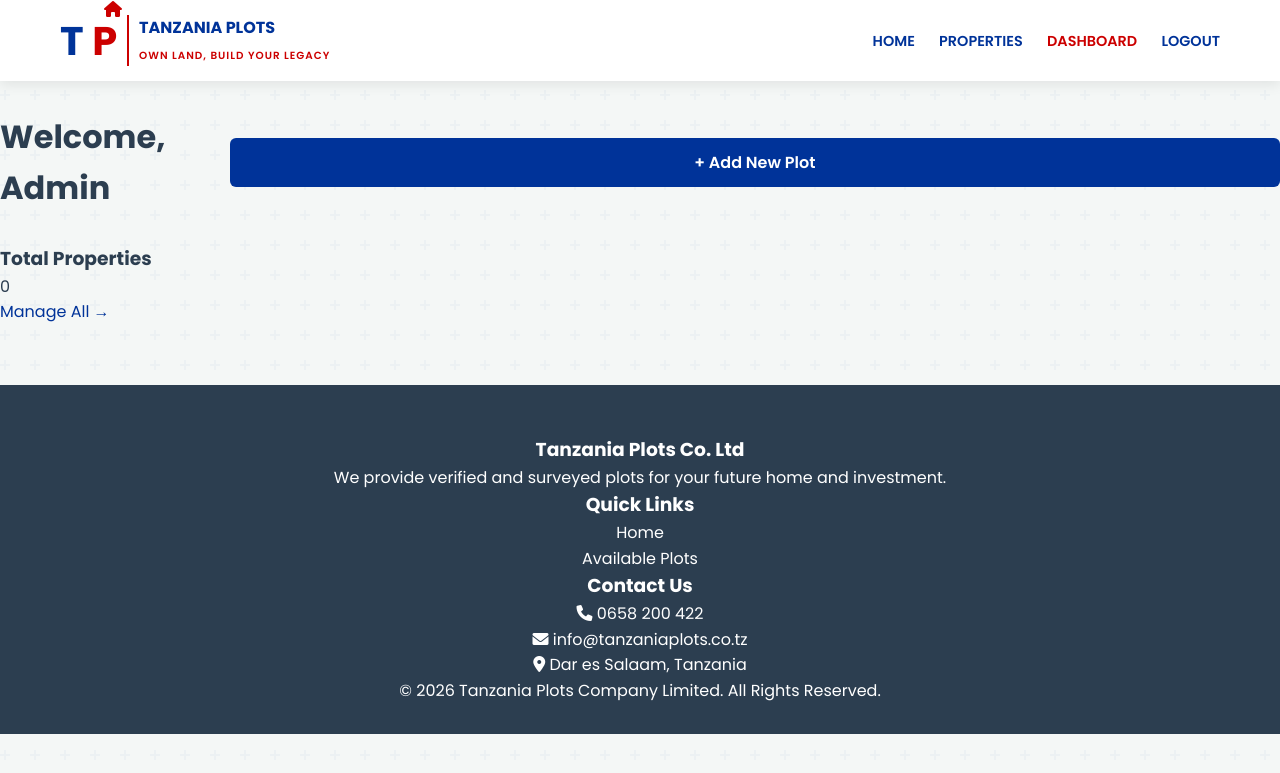
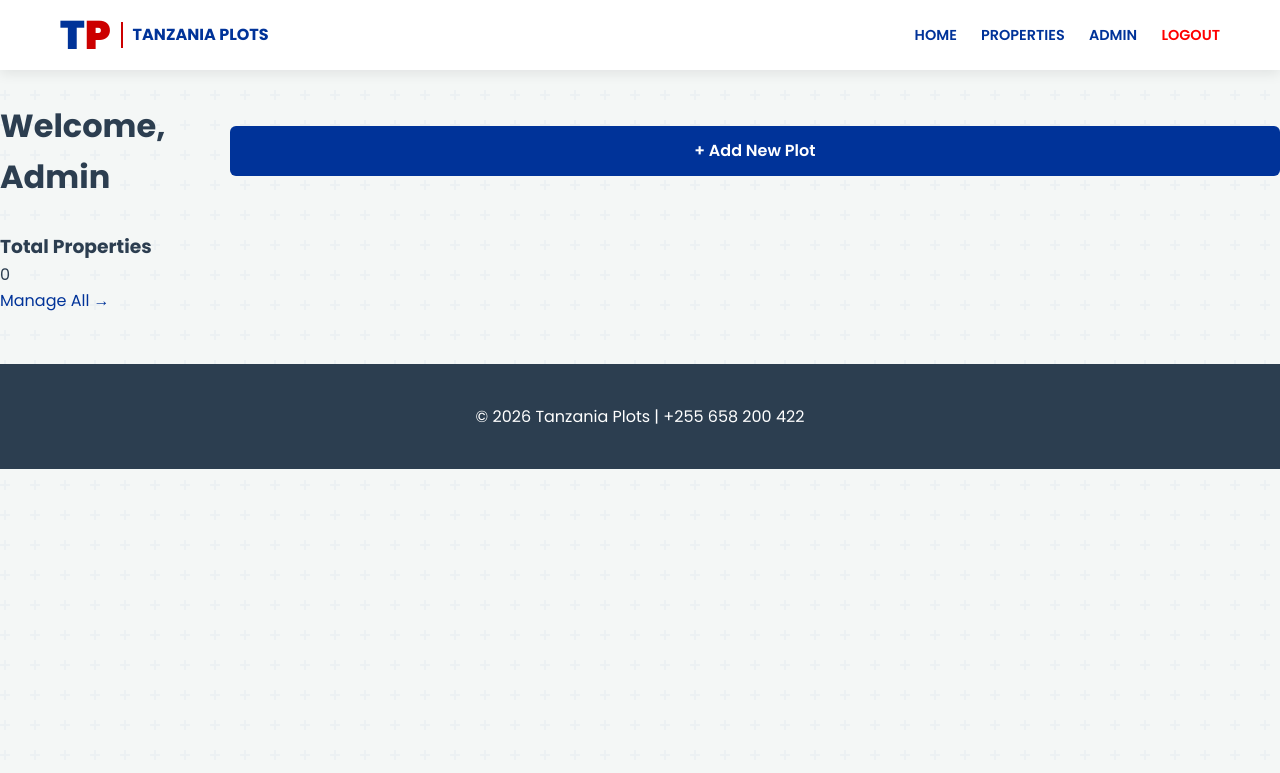
Before and after one commit to ngamilagaboniface-beep/tanzania_plots, a Flask app: page /admin in a window 1280 px wide. Shown: the top 773 px of the page. Run offline with Flask 3, Linux system fonts and the light colour scheme; the visitor is signed in with stand-in values (Sample User, id 1).

Commit message:
Update base.html structure and content

```diff
--- a/templates/base.html
+++ b/templates/base.html
@@ -3,86 +3,45 @@
 <head>
     <meta charset="UTF-8">
     <meta name="viewport" content="width=device-width, initial-scale=1.0">
-    <title>Tanzania Plots | Own Land, Build Your Legacy</title>
-
-    <link href="https://fonts.googleapis.com/css2?family=Poppins:wght@300;400;600;700&display=swap" rel="stylesheet">
-
+    <title>Tanzania Plots</title>
+    <link href="https://fonts.googleapis.com/css2?family=Poppins:wght@400;600;700;900&display=swap" rel="stylesheet">
     <link rel="stylesheet" href="https://cdnjs.cloudflare.com/ajax/libs/font-awesome/6.0.0/css/all.min.css">
-
     <link rel="stylesheet" href="{{ url_for('static', filename='css/style.css') }}">
 </head>
 <body>
-
     <header>
         <div class="container header-flex">
             <a href="{{ url_for('index') }}" class="logo-container">
-                <div class="logo-letters">
-                    <span class="letter-t">T</span>
-                    <span class="letter-p">P
-                        <i class="fa-solid fa-house house-icon"></i>
-                    </span>
-                </div>
+                <div class="logo-letters"><span class="letter-t">T</span><span class="letter-p">P</span></div>
                 <div class="logo-text-block">
                     <span class="brand-name">TANZANIA PLOTS</span>
-                    <span class="brand-tagline">OWN LAND, BUILD YOUR LEGACY</span>
                 </div>
             </a>
-
             <nav class="nav-links">
-                <a href="{{ url_for('index') }}">HOME</a>
-                <a href="{{ url_for('properties') }}">PROPERTIES</a>
+                <a href="{{ url_for('index') }}">Home</a>
+                <a href="{{ url_for('properties') }}">Properties</a>
                 {% if session.get('admin_id') %}
-                    <a href="{{ url_for('admin_dashboard') }}" style="color: var(--primary-red);">DASHBOARD</a>
-                    <a href="{{ url_for('admin_logout') }}">LOGOUT</a>
-                {% else %}
-                    <a href="{{ url_for('admin_login') }}">ADMIN</a>
+                    <a href="{{ url_for('admin_dashboard') }}">Admin</a>
+                    <a href="{{ url_for('admin_logout') }}" style="color:red">Logout</a>
                 {% endif %}
             </nav>
         </div>
     </header>
 
-    <div class="container">
     {% with messages = get_flashed_messages(with_categories=true) %}
         {% if messages %}
-            {% for category, message in messages %}
-              <div class="alert alert-{{ category }}">
-                {{ message }}
+            <div class="container">
+                {% for category, msg in messages %}
+                    <div class="alert alert-{{ category }}">{{ msg }}</div>
+                {% endfor %}
             </div>
-            {% endfor %}
         {% endif %}
     {% endwith %}
-    </div>
 
-    <main>
     {% block content %}{% endblock %}
-    </main>
 
-    <footer>
-        <div class="container footer-grid">
-            <div>
-                <h3>Tanzania Plots Co. Ltd</h3>
-                <p>We provide verified and surveyed plots for your future home and investment.</p>
-            </div>
-            <div>
-                <h3>Quick Links</h3>
-                <ul style="list-style: none;">
-                    <li><a href="{{ url_for('index') }}" style="color: white; text-decoration: none;">Home</a></li>
-                    <li><a href="{{ url_for('properties') }}" style="color: white; text-decoration: none;">Available Plots</a></li>
-                </ul>
-            </div>
-            <div>
-                <h3>Contact Us</h3>
-                <p><i class="fa fa-phone"></i> {{ phone }}</p>
-                <p><i class="fa fa-envelope"></i> {{ email }}</p>
-                <p><i class="fa fa-location-dot"></i> Dar es Salaam, Tanzania</p>
-            </div>
-        </div>
-        <div class="footer-bottom">
-            &copy; 2026 Tanzania Plots Company Limited. All Rights Reserved.
-        </div>
+    <footer style="background:var(--dark); color:white; padding:40px 0; text-align:center; margin-top:50px;">
+        <p>&copy; 2026 Tanzania Plots | +255 658 200 422</p>
     </footer>
-
-    {% block scripts %}{% endblock %}
-
 </body>
 </html>
```
Lines whose indentation alone changed are shown as unchanged.
